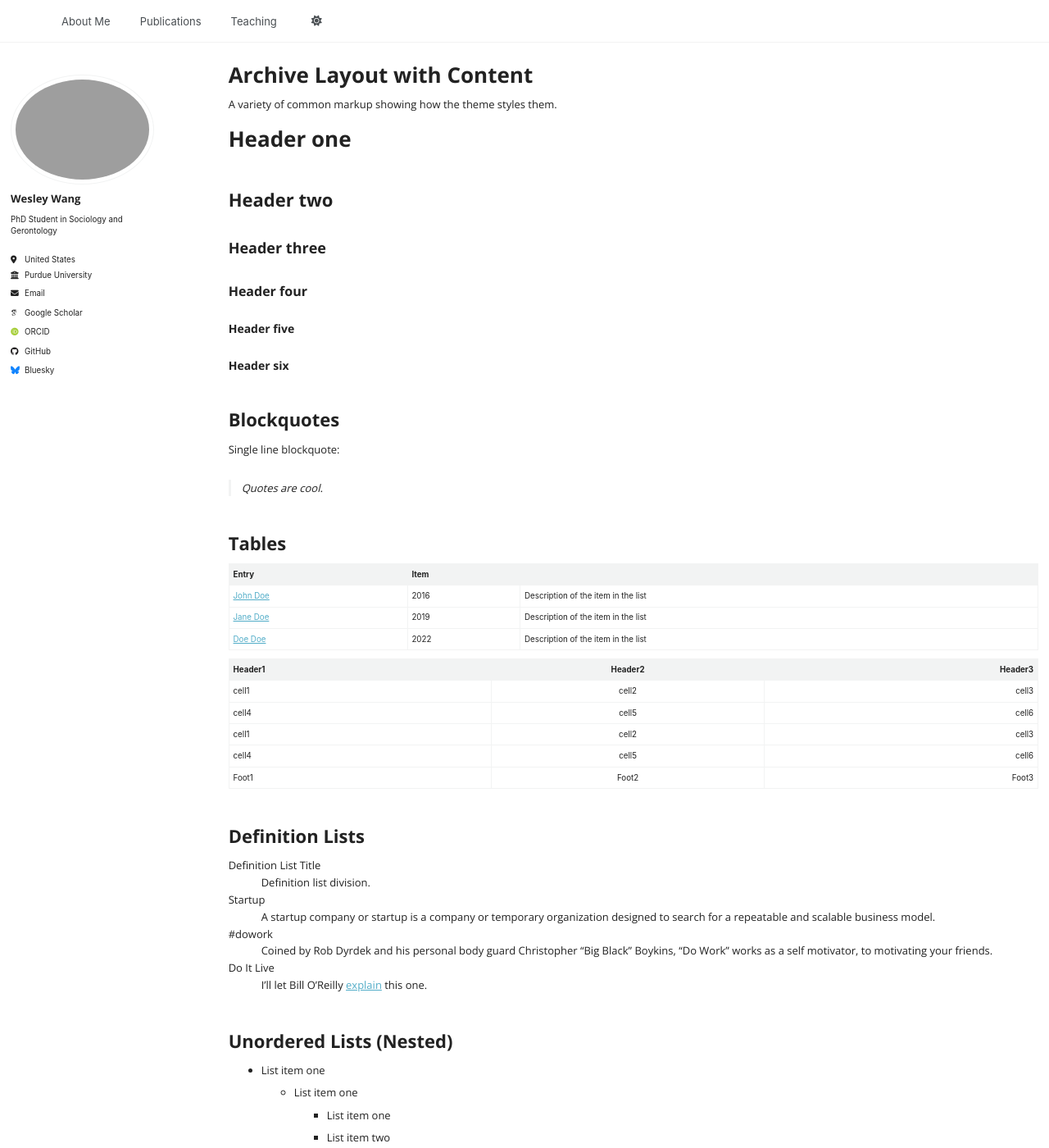
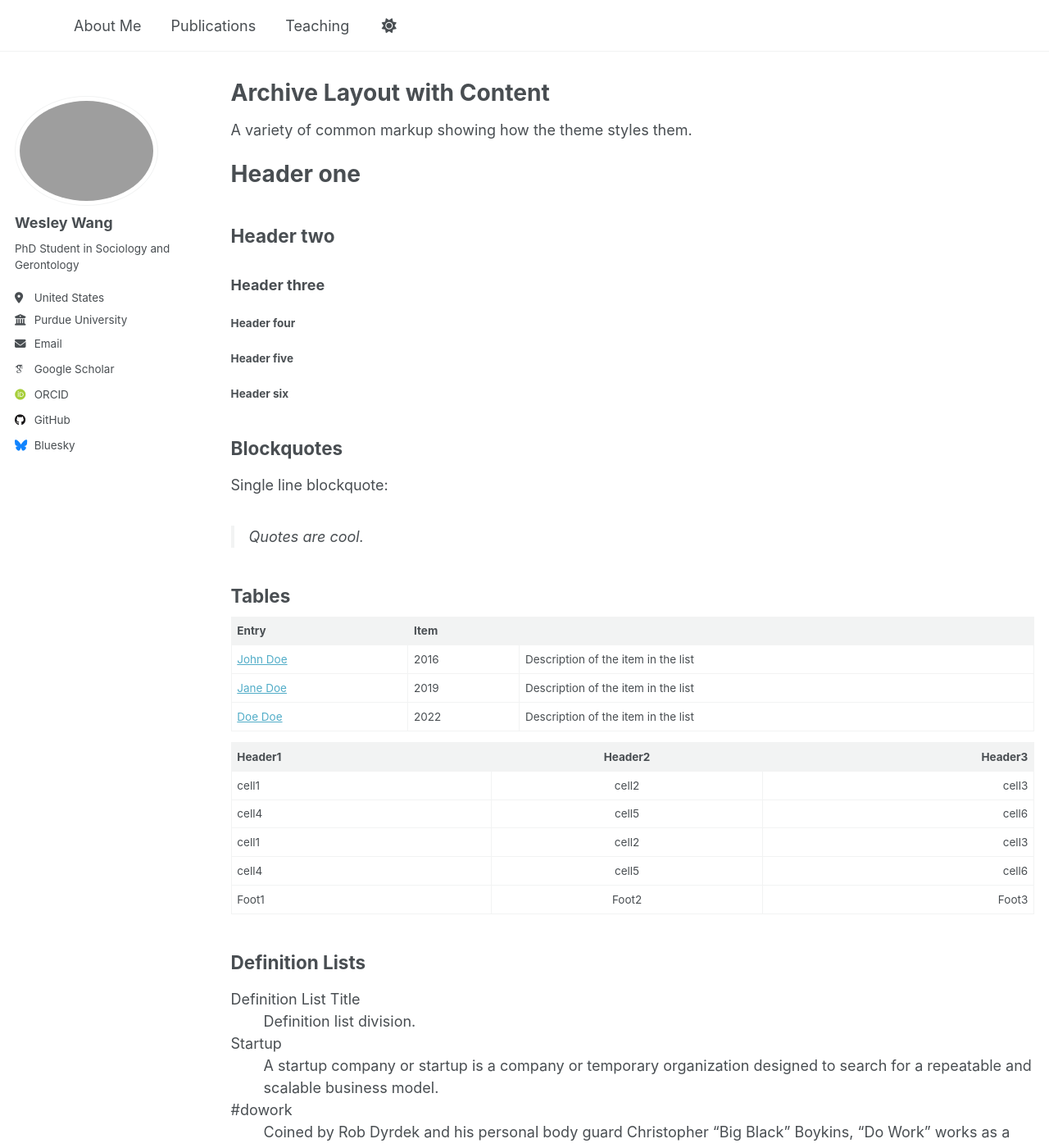
Before and after one commit to wesleywj/wesleywj.github.io, a Jekyll site: the page built from _pages/archive-layout-with-content.md, in a window 1280 px wide and 1400 px high. Shown: the whole window at 82% size. Built offline with Jekyll 4.4.1, drawn with Linux system fonts in a browser that asks for light colours; some web fonts are replaced; a script that is not in the unit is left out.

Commit message:
reverted font

```diff
--- a/assets/css/main.scss
+++ b/assets/css/main.scss
@@ -1,20 +1,26 @@
+---
 ---
 
----
+/*
+ * This file controls what is imported from /_sass
+ *
+ * Note that the files are processed in the order they are imported, so they are partly
+   sorted by the dependencies. Also, the first two lines of the file are required by Jekyll.
+ */
 
-/* Import Open Sans font */
-@import url("https://fonts.googleapis.com/css2?family=Open+Sans:wght@400;700&display=swap");
-
-/* Theme + vendor imports */
 @import
     "vendor/breakpoint/breakpoint",
+
     "themes",
     "theme/{{ site.site_theme | default: 'default' | append: '_light' }}",
     "theme/{{ site.site_theme | default: 'default' | append: '_dark' }}",
+
     "include/mixins",
     "vendor/susy/susy",
+
     "layout/reset",
     "layout/base",
+
     "include/utilities",
     "layout/tables",
     "layout/buttons",
@@ -23,31 +29,15 @@
     "layout/navigation",
     "layout/footer",
     "syntax",
+
     "layout/forms",
+
     "layout/page",
     "layout/archive",
     "layout/sidebar",
     "layout/json_cv",
+
     "vendor/font-awesome/fontawesome",
     "vendor/font-awesome/solid",
-  "vendor/font-awesome/brands";
-
-/* Apply Open Sans site-wide */
-body {
-  font-family: "Open Sans", sans-serif !important;
-  font-size: 13px;   /* slightly smaller than default */
-  line-height: 1.6;  /* keep readability */
-  color: #222;       /* ensure good contrast */
-}
-
-/* Ensure headings also use Open Sans with adjusted sizes */
-h1, h2, h3, h4, h5, h6 {
-  font-family: "Open Sans", sans-serif !important;
-  font-weight: 700;
-}
-
-h1 { font-size: 26px; }
-h2 { font-size: 22px; }
-h3 { font-size: 18px; }
-h4 { font-size: 16px; }
-h5, h6 { font-size: 14px; }
+    "vendor/font-awesome/brands"
+;
```
Lines whose indentation alone changed are shown as unchanged.
